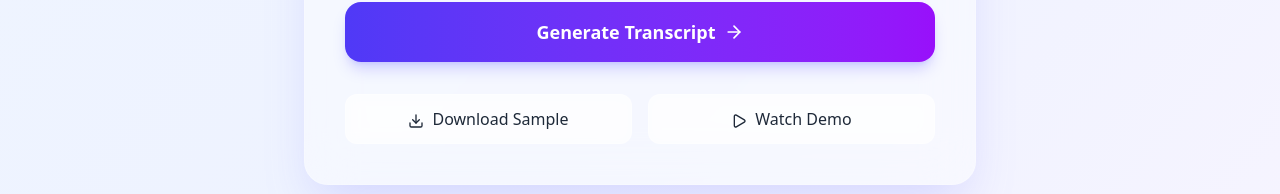
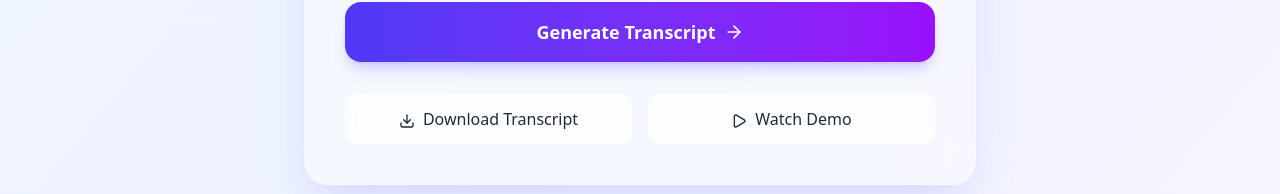
Before and after one commit to samar-abbas-786/Transcriptify, a React (Vite) app in the folder client/: page / in a window 1280 px wide. Shown: the part 744-938 px from the top of the page. Built offline with nearby package versions, Linux system fonts and the light colour scheme.

Commit message:
download samplt to download transcrit

```diff
--- a/client/src/App.jsx
+++ b/client/src/App.jsx
@@ -260,7 +260,7 @@ const App = () => {
                 className={`flex-1 py-3 px-4 rounded-xl font-medium transition-all ${theme.buttonSecondary} group`}
               >
                 <Download className="w-4 h-4 inline mr-2" />
-                Download Sample
+                Download Transcript
               </button>
               <button
                 className={`flex-1 py-3 px-4 rounded-xl font-medium transition-all ${theme.buttonSecondary} group`}
```
